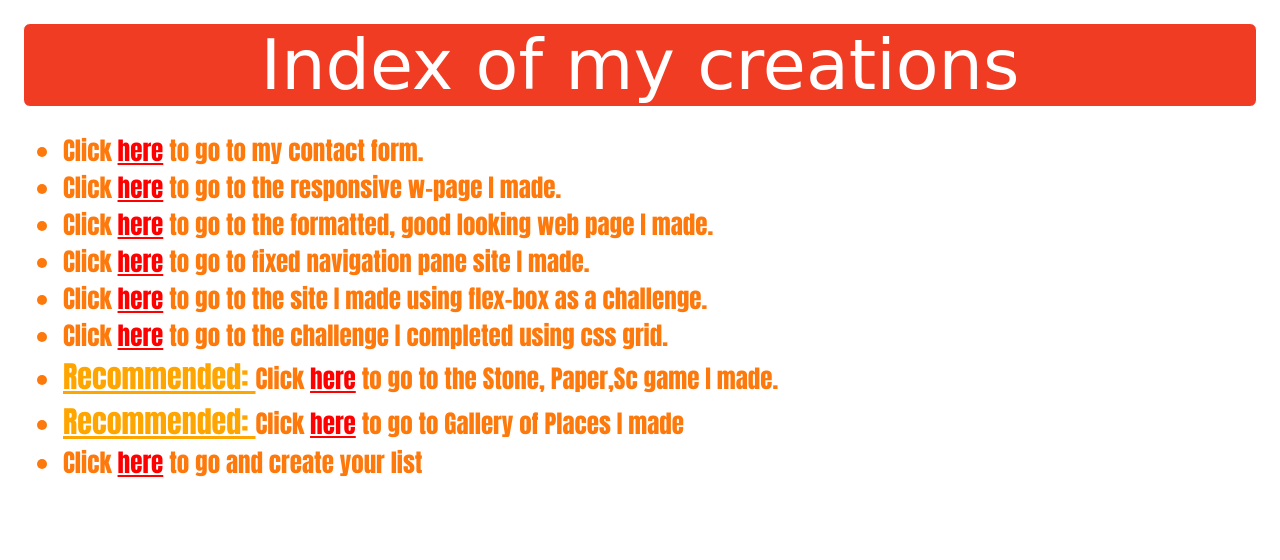
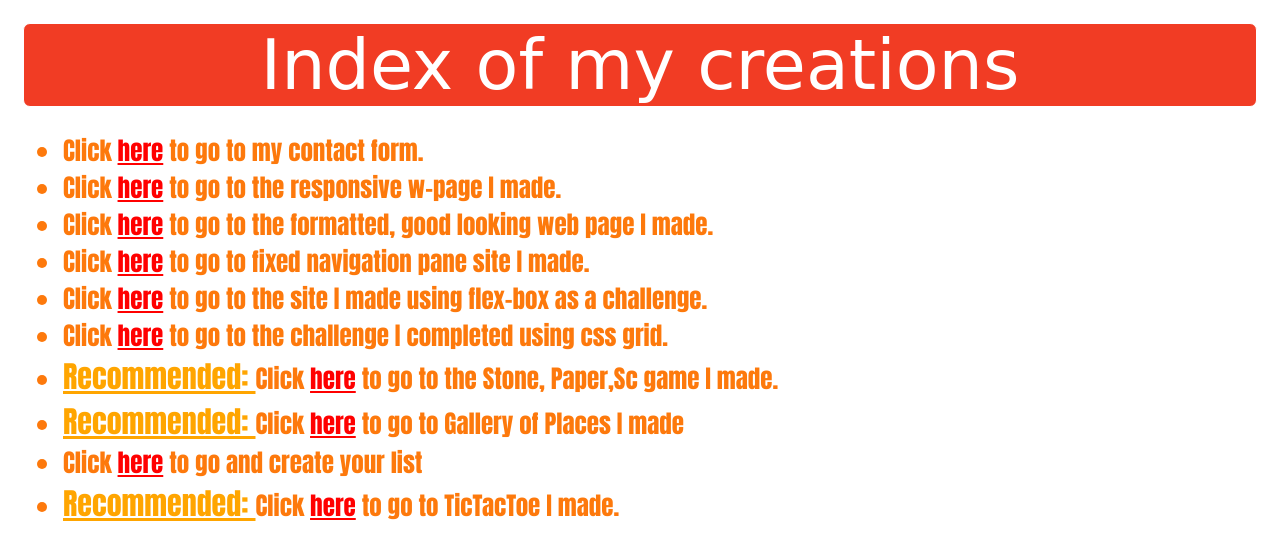
Before and after one commit to HastyCyborg/myFrontJourney, a plain HTML site: page index.html in a window 1280 px wide. Drawn offline with Linux system fonts and the light colour scheme.

Commit message:
Updated to add Tic-tac-toe game

```diff
--- a/index.html
+++ b/index.html
@@ -30,6 +30,7 @@
         <li> <span style="font-size: 30px; color: orange; text-decoration: underline;">Recommended: </span> Click <a href="RockPaperScissors_game/gameind.html" target="_blank">here</a> to go to the Stone, Paper,Sc game I made.</li>
         <li> <span style="font-size: 30px; color: orange; text-decoration: underline;">Recommended: </span> Click <a href="Beautiful Designer Flexbox/Beautiful places.html" target="_blank">here</a> to go to Gallery of Places I made</li>
         <li> Click <a href="List Maker/Listup.html" target="_blank">here</a> to go and create your list</li>
+        <li> <span style="font-size: 30px; color: orange; text-decoration: underline;">Recommended: </span> Click <a href="TicTacToe/gameind.html" target="_blank">here</a> to go to TicTacToe I made.</li>
     </ul>
     </div>
 </body>
```
